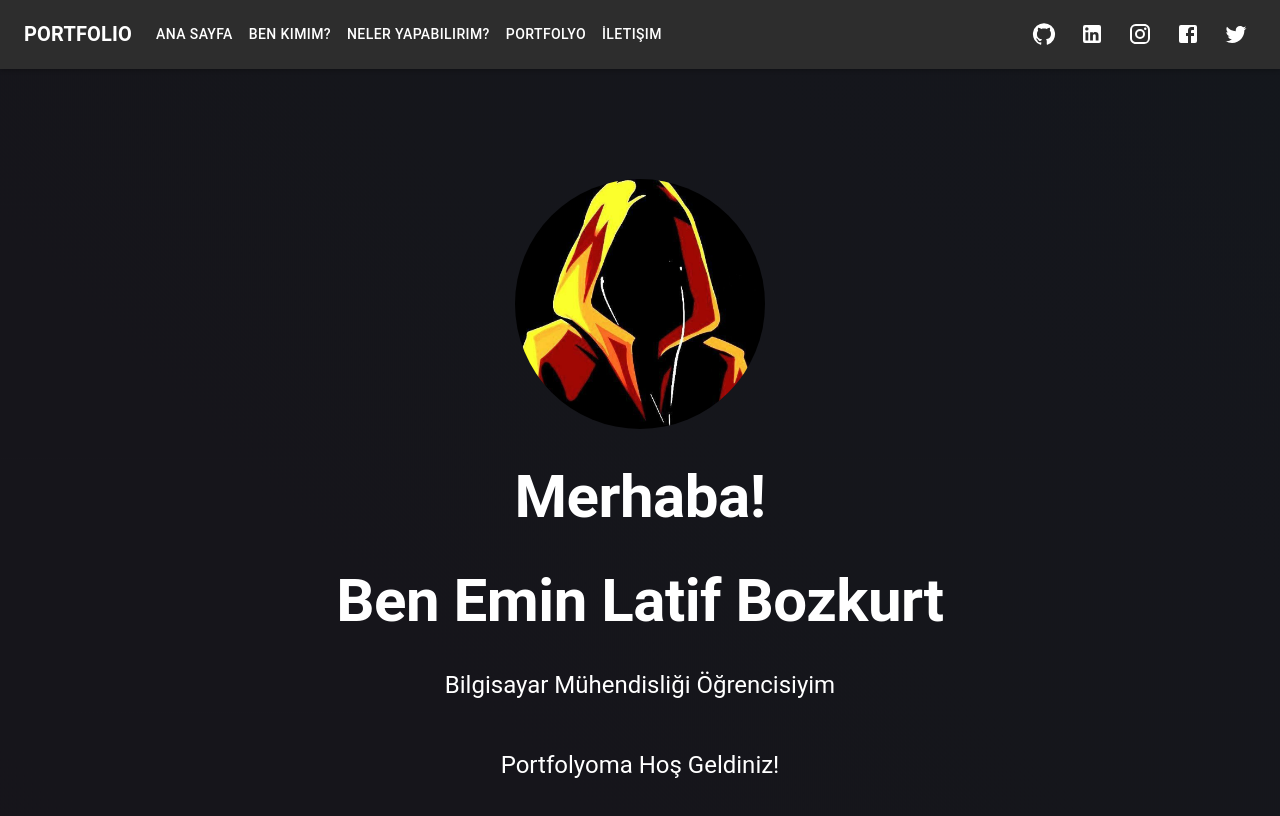
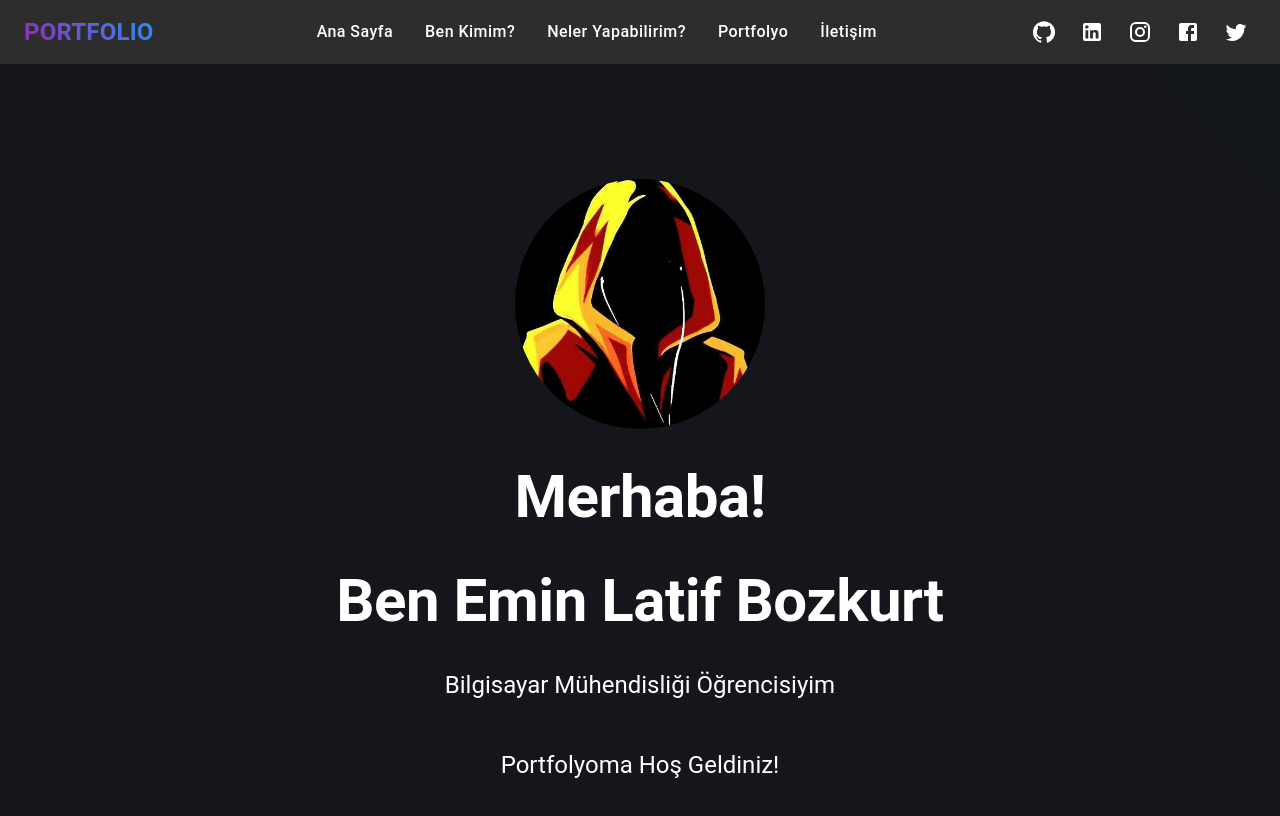
Before and after one commit to EminLatifBozkurt/Eminportfolio, a React (Create React App) app: page / in a window 1280 px wide. Shown: the top 816 px of the page. Built offline with nearby package versions, Linux system fonts and the light colour scheme.

Commit message:
regreg
defergfergsd

```diff
--- a/package.json
+++ b/package.json
@@ -13,6 +13,7 @@
     "@testing-library/react": "^13.4.0",
     "@testing-library/user-event": "^13.5.0",
     "formik": "^2.4.5",
+    "framer-motion": "^12.33.2",
     "react": "^18.2.0",
     "react-dom": "^18.2.0",
     "react-icons": "^5.5.0",
--- a/src/components/Navbar.js
+++ b/src/components/Navbar.js
@@ -1,4 +1,4 @@
-import React, { useState } from 'react';
+import React, { useState, useEffect } from 'react';
 import {
   AppBar,
   Box,
@@ -10,23 +10,26 @@ import {
   Button,
   MenuItem,
   Stack,
+  useScrollTrigger,
 } from '@mui/material';
 import MenuIcon from '@mui/icons-material/Menu';
 import { Link as ScrollLink } from 'react-scroll';
-import { GitHub, Twitter, Facebook, LinkedIn, Instagram } from '@mui/icons-material';
+import { motion, AnimatePresence } from 'framer-motion';
+import { socialLinks } from '../data/constants';
 
 const pages = ['Ana Sayfa', 'Ben Kimim?', 'Neler Yapabilirim?', 'Portfolyo', 'İletişim'];
 
-const socialLinks = [
-  { icon: <GitHub />, url: 'https://github.com/EminLatifBozkurt', label: 'GitHub' },
-  { icon: <LinkedIn />, url: 'https://www.linkedin.com/in/emin-latif-bozkurt-040bab295/', label: 'LinkedIn' },
-  { icon: <Instagram />, url: 'https://www.instagram.com/b.eminltf_01/', label: 'Instagram' },
-  { icon: <Facebook />, url: 'https://www.facebook.com/emin.bozkurt.5036459/', label: 'Facebook' },
-  { icon: <Twitter />, url: 'https://x.com/beminltf_01', label: 'Twitter' },
-];
-
 function Navbar() {
   const [anchorElNav, setAnchorElNav] = useState(null);
+  const [scrolled, setScrolled] = useState(false);
+
+  useEffect(() => {
+    const handleScroll = () => {
+      setScrolled(window.scrollY > 50);
+    };
+    window.addEventListener('scroll', handleScroll);
+    return () => window.removeEventListener('scroll', handleScroll);
+  }, []);
 
   const handleOpenNavMenu = (event) => {
     setAnchorElNav(event.currentTarget);
@@ -37,8 +40,8 @@ function Navbar() {
   };
 
   const getSectionId = (page) => {
-    switch(page) {
-      case 'Ana Sayfa': return 'top';
+    switch (page) {
+      case 'Ana Sayfa': return 'home';
       case 'Ben Kimim?': return 'about';
       case 'Neler Yapabilirim?': return 'skills';
       case 'Portfolyo': return 'portfolio';
@@ -48,18 +51,35 @@ function Navbar() {
   };
 
   return (
-    <AppBar position="fixed">
+    <AppBar
+      position="fixed"
+      sx={{
+        background: scrolled ? 'rgba(10, 10, 10, 0.8)' : 'transparent',
+        backdropFilter: scrolled ? 'blur(10px)' : 'none',
+        boxShadow: scrolled ? '0 4px 30px rgba(0, 0, 0, 0.1)' : 'none',
+        transition: 'all 0.3s ease',
+        borderBottom: scrolled ? '1px solid rgba(255, 255, 255, 0.05)' : 'none',
+      }}
+    >
       <Container maxWidth="xl">
         <Toolbar disableGutters>
           <Typography
             variant="h6"
             noWrap
+            component={motion.div}
+            initial={{ opacity: 0, x: -20 }}
+            animate={{ opacity: 1, x: 0 }}
+            transition={{ duration: 0.5 }}
             sx={{
               mr: 2,
               display: { xs: 'none', md: 'flex' },
               fontWeight: 700,
-              color: 'inherit',
+              fontSize: '1.5rem',
+              background: 'linear-gradient(45deg, #9c27b0, #2196f3)',
+              WebkitBackgroundClip: 'text',
+              WebkitTextFillColor: 'transparent',
               textDecoration: 'none',
+              cursor: 'pointer',
             }}
           >
             PORTFOLIO
@@ -69,8 +89,6 @@ function Navbar() {
             <IconButton
               size="large"
               aria-label="menu"
-              aria-controls="menu-appbar"
-              aria-haspopup="true"
               onClick={handleOpenNavMenu}
               color="inherit"
             >
@@ -79,19 +97,18 @@ function Navbar() {
             <Menu
               id="menu-appbar"
               anchorEl={anchorElNav}
-              anchorOrigin={{
-                vertical: 'bottom',
-                horizontal: 'left',
-              }}
+              anchorOrigin={{ vertical: 'bottom', horizontal: 'left' }}
               keepMounted
-              transformOrigin={{
-                vertical: 'top',
-                horizontal: 'left',
-              }}
+              transformOrigin={{ vertical: 'top', horizontal: 'left' }}
               open={Boolean(anchorElNav)}
               onClose={handleCloseNavMenu}
-              sx={{
-                display: { xs: 'block', md: 'none' },
+              sx={{ display: { xs: 'block', md: 'none' } }}
+              PaperProps={{
+                sx: {
+                  background: 'rgba(18, 18, 18, 0.95)',
+                  backdropFilter: 'blur(10px)',
+                  border: '1px solid rgba(255, 255, 255, 0.1)',
+                }
               }}
             >
               {pages.map((page) => (
@@ -100,107 +117,100 @@ function Navbar() {
                     to={getSectionId(page)}
                     spy={true}
                     smooth={true}
-                    offset={-64}
+                    offset={-70}
                     duration={500}
-                    style={{ textDecoration: 'none', color: 'inherit', width: '100%', textAlign: 'center' }}
+                    style={{ color: 'white', textDecoration: 'none', width: '100%' }}
                   >
                     {page}
                   </ScrollLink>
                 </MenuItem>
               ))}
-              <Box sx={{ borderTop: 1, borderColor: 'divider', mt: 1, pt: 1 }}>
-                <Stack
-                  direction="row"
-                  spacing={1}
-                  justifyContent="center"
-                  sx={{ p: 1 }}
-                >
-                  {socialLinks.map((social) => (
-                    <IconButton
-                      key={social.label}
-                      href={social.url}
-                      target="_blank"
-                      aria-label={social.label}
-                      onClick={handleCloseNavMenu}
-                      sx={{
-                        color: '#fff',
-                        transition: 'all 0.3s ease',
-                        '&:hover': {
-                          transform: 'translateY(-3px)',
-                          background: 'linear-gradient(45deg, #9c27b0 30%, #2196f3 90%)',
-                          boxShadow: '0 0 15px rgba(156, 39, 176, 0.5)',
-                        },
-                      }}
-                    >
-                      {social.icon}
-                    </IconButton>
-                  ))}
-                </Stack>
-              </Box>
             </Menu>
           </Box>
 
           <Typography
             variant="h5"
             noWrap
+            component={motion.div}
+            initial={{ opacity: 0, scale: 0.9 }}
+            animate={{ opacity: 1, scale: 1 }}
+            transition={{ duration: 0.5 }}
             sx={{
               mr: 2,
               display: { xs: 'flex', md: 'none' },
               flexGrow: 1,
               fontWeight: 700,
-              color: 'inherit',
+              background: 'linear-gradient(45deg, #9c27b0, #2196f3)',
+              WebkitBackgroundClip: 'text',
+              WebkitTextFillColor: 'transparent',
               textDecoration: 'none',
             }}
           >
             PORTFOLIO
           </Typography>
 
-          <Box sx={{ flexGrow: 1, display: { xs: 'none', md: 'flex' } }}>
-            {pages.map((page) => (
+          <Box sx={{ flexGrow: 1, display: { xs: 'none', md: 'flex' }, justifyContent: 'center', gap: 2 }}>
+            {pages.map((page, index) => (
+              <motion.div
+                key={page}
+                initial={{ opacity: 0, y: -20 }}
+                animate={{ opacity: 1, y: 0 }}
+                transition={{ delay: index * 0.1, duration: 0.5 }}
+              >
                 <Button
-                key={page}
-                sx={{ my: 2, color: 'white', display: 'block' }}
+                  sx={{
+                    color: 'white',
+                    display: 'block',
+                    fontSize: '1rem',
+                    textTransform: 'none',
+                    '&:hover': {
+                      background: 'rgba(255, 255, 255, 0.1)',
+                    }
+                  }}
                 >
                   <ScrollLink
                     to={getSectionId(page)}
                     spy={true}
                     smooth={true}
-                  offset={-64}
+                    offset={-70}
                     duration={500}
                     style={{ textDecoration: 'none', color: 'inherit' }}
                   >
                     {page}
                   </ScrollLink>
                 </Button>
+              </motion.div>
             ))}
           </Box>
 
-          {/* Social Media Icons */}
           <Stack
             direction="row"
             spacing={1}
-            sx={{
-              display: { xs: 'none', md: 'flex' },
-            }}
+            sx={{ display: { xs: 'none', md: 'flex' } }}
           >
-            {socialLinks.map((social) => (
+            {socialLinks.map((social, index) => (
+              <motion.div
+                key={social.name}
+                initial={{ opacity: 0, scale: 0 }}
+                animate={{ opacity: 1, scale: 1 }}
+                transition={{ delay: 0.5 + index * 0.1, type: 'spring', stiffness: 260, damping: 20 }}
+              >
                 <IconButton
-                key={social.label}
                   href={social.url}
                   target="_blank"
-                aria-label={social.label}
+                  aria-label={social.name}
                   sx={{
                     color: '#fff',
                     transition: 'all 0.3s ease',
                     '&:hover': {
+                      background: 'linear-gradient(45deg, #9c27b0, #2196f3)',
                       transform: 'translateY(-3px)',
-                    background: 'linear-gradient(45deg, #9c27b0 30%, #2196f3 90%)',
-                    boxShadow: '0 0 15px rgba(156, 39, 176, 0.5)',
                     },
                   }}
                 >
-                {social.icon}
+                  {React.createElement(social.icon)}
                 </IconButton>
+              </motion.div>
             ))}
           </Stack>
         </Toolbar>
@@ -209,4 +219,5 @@ function Navbar() {
   );
 }
 
+
 export default Navbar;
--- /dev/null
+++ b/src/data/constants.js
@@ -0,0 +1,53 @@
+import { GitHub, Twitter, Facebook, LinkedIn, Instagram } from '@mui/icons-material';
+import { FaReact, FaJs, FaHtml5, FaNodeJs, FaPython, FaDatabase } from 'react-icons/fa';
+import { SiAutodesk, SiDotnet } from 'react-icons/si';
+
+export const personalInfo = {
+    name: "Emin Latif Bozkurt",
+    title: "Bilgisayar Mühendisliği Öğrencisi",
+    bio: "Merhaba, ben Emin Latif Bozkurt. Fırat Üniversitesi Bilgisayar Mühendisliği 3. sınıf öğrencisiyim. Teknolojiye ve yazılıma olan tutkumla, kendimi sürekli geliştirmeyi ve yeni şeyler öğrenmeyi hedefliyorum. Henüz iş deneyimim bulunmasa da, geliştirdiğim projelerle teorik bilgilerimi pratiğe döküyorum. Yazılım dünyasındaki gelişmeleri yakından takip ediyor ve her geçen gün yeteneklerime bir yenisini eklemek için çalışıyorum. Boş zamanlarımda da kod yazarak ve araştırma yaparak kendimi dinç tutuyorum.",
+    email: "eminlatifbozkurt@gmail.com", // Assuming standard email pattern or will be replaced by form
+};
+
+export const socialLinks = [
+    { name: 'GitHub', url: 'https://github.com/EminLatifBozkurt', icon: GitHub },
+    { name: 'LinkedIn', url: 'https://www.linkedin.com/in/emin-latif-bozkurt-040bab295/', icon: LinkedIn },
+    { name: 'Instagram', url: 'https://www.instagram.com/b.eminltf_01/', icon: Instagram },
+    { name: 'Facebook', url: 'https://www.facebook.com/emin.bozkurt.5036459/', icon: Facebook },
+    { name: 'Twitter', url: 'https://x.com/beminltf_01', icon: Twitter },
+];
+
+export const skills = [
+    { name: 'React', url: 'https://reactjs.org', icon: FaReact },
+    { name: 'JavaScript', url: 'https://developer.mozilla.org/en-US/docs/Web/JavaScript', icon: FaJs },
+    { name: 'HTML/CSS', url: 'https://developer.mozilla.org/en-US/docs/Web/HTML', icon: FaHtml5 },
+    { name: 'Node.js', url: 'https://nodejs.org', icon: FaNodeJs },
+    { name: 'Python', url: 'https://www.python.org', icon: FaPython },
+    { name: 'SQL', url: 'https://www.w3schools.com/sql', icon: FaDatabase },
+    { name: 'C#', url: 'https://learn.microsoft.com/en-us/dotnet/csharp', icon: SiDotnet },
+    { name: 'Fusion 360', url: 'https://www.autodesk.com/products/fusion-360', icon: SiAutodesk }
+];
+
+export const projects = [
+    {
+        title: 'Oyun Satış Uygulaması',
+        description: 'Mini bir oyun satın alma uygulaması',
+        github: 'https://github.com/EminLatifBozkurt/oyun-sat-uygulamas-',
+        image: '/images/oyun.png',
+        technologies: ['PyQt5', 'SQLite', 'CSS', 'Python'],
+    },
+    {
+        title: 'Basit Word',
+        description: 'Word uygulamasının basitleştirilmiş hali',
+        github: 'https://github.com/EminLatifBozkurt/Basit-word-uygulamas-',
+        image: '/images/mini word.png',
+        technologies: ['PyQt5', 'Python'],
+    },
+    {
+        title: 'Soru Bankası',
+        description: 'Soru bankası hazırlamak için basit bir proje',
+        github: 'https://github.com/EminLatifBozkurt/Soru-Bankas-',
+        image: '/images/sorubankası.png',
+        technologies: ['PyQt5', 'Python', 'QTDesigner'],
+    },
+];
--- a/src/index.css
+++ b/src/index.css
@@ -1,3 +1,13 @@
+:root {
+  --primary: #9c27b0;
+  --secondary: #2196f3;
+  --bg-dark: #0a0a0a;
+  --glass-bg: rgba(255, 255, 255, 0.05);
+  --glass-border: rgba(255, 255, 255, 0.1);
+  --text-primary: #ffffff;
+  --text-secondary: rgba(255, 255, 255, 0.7);
+}
+
 * {
   margin: 0;
   padding: 0;
@@ -5,18 +15,43 @@
 }
 
 body {
-  margin: 0;
-  font-family: -apple-system, BlinkMacSystemFont, 'Segoe UI', 'Roboto', 'Oxygen',
-    'Ubuntu', 'Cantarell', 'Fira Sans', 'Droid Sans', 'Helvetica Neue',
-    sans-serif;
-  -webkit-font-smoothing: antialiased;
-  -moz-osx-font-smoothing: grayscale;
+  background-color: var(--bg-dark);
+  color: var(--text-primary);
+  font-family: 'Inter', -apple-system, BlinkMacSystemFont, 'Segoe UI', Roboto, Oxygen, Ubuntu, Cantarell, 'Open Sans', 'Helvetica Neue', sans-serif;
   overflow-x: hidden;
 }
 
-code {
-  font-family: source-code-pro, Menlo, Monaco, Consolas, 'Courier New',
-    monospace;
+::-webkit-scrollbar {
+  width: 10px;
+}
+
+::-webkit-scrollbar-track {
+  background: var(--bg-dark);
+}
+
+::-webkit-scrollbar-thumb {
+  background: linear-gradient(45deg, var(--primary), var(--secondary));
+  border-radius: 5px;
+}
+
+.glass-card {
+  background: var(--glass-bg);
+  backdrop-filter: blur(16px);
+  -webkit-backdrop-filter: blur(16px);
+  border: 1px solid var(--glass-border);
+  box-shadow: 0 4px 30px rgba(0, 0, 0, 0.1);
+}
+
+.gradient-text {
+  background: linear-gradient(45deg, #9c27b0, #2196f3);
+  -webkit-background-clip: text;
+  background-clip: text;
+  color: transparent;
+  display: inline-block;
+}
+
+.hero-gradient {
+  background: radial-gradient(circle at 50% 50%, rgba(156, 39, 176, 0.15) 0%, rgba(10, 10, 10, 1) 70%);
 }
 
 html {
```
Also changed, not shown: 8 other files (tests, documents, lock files or other folders). Lines whose indentation alone changed are shown as unchanged.
